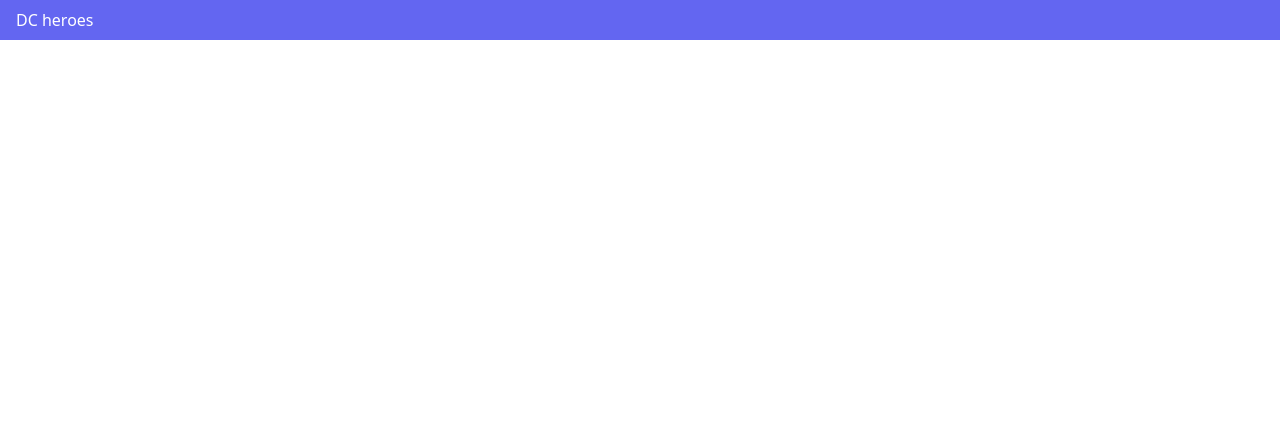
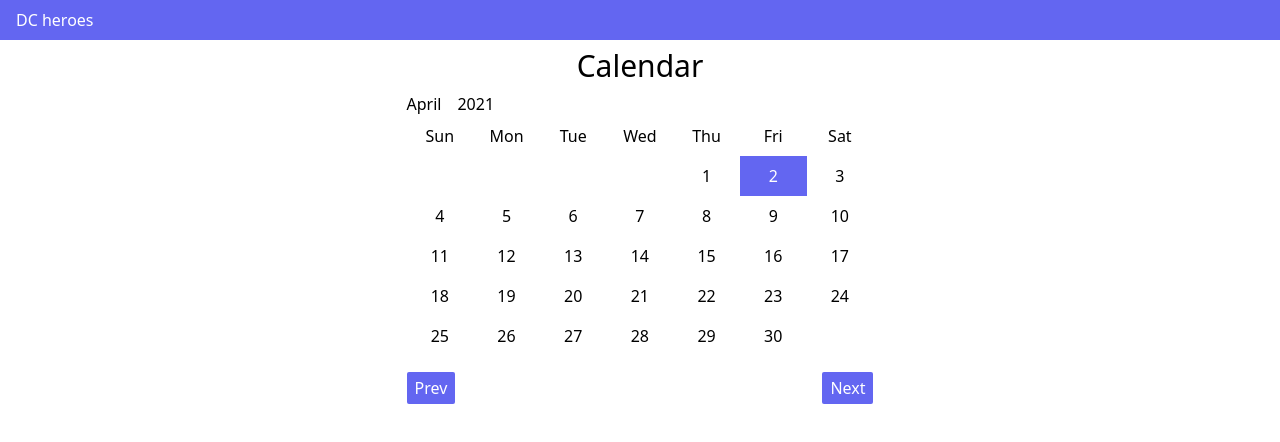
Before and after one commit to piotrglodek/vue3-course, a Vue app: page / in a window 1280 px wide. Shown: the top 442 px of the page. Built offline with nearby package versions, Linux system fonts and the light colour scheme.

Commit message:
Add  Calendar to App

```diff
--- a/src/App.vue
+++ b/src/App.vue
@@ -2,17 +2,20 @@
   <Header />
   <div class="w-full flex">
     <!-- <Heroes /> -->
+    <Calendar />
   </div>
 </template>
 
 <script>
 import Header from "./components/Header";
 // import Heroes from "./components/Heroes";
+import Calendar from "./components/Calendar";
 
 export default {
   components: {
     Header,
     // Heroes,
+    Calendar,
   },
 };
 </script>
```
